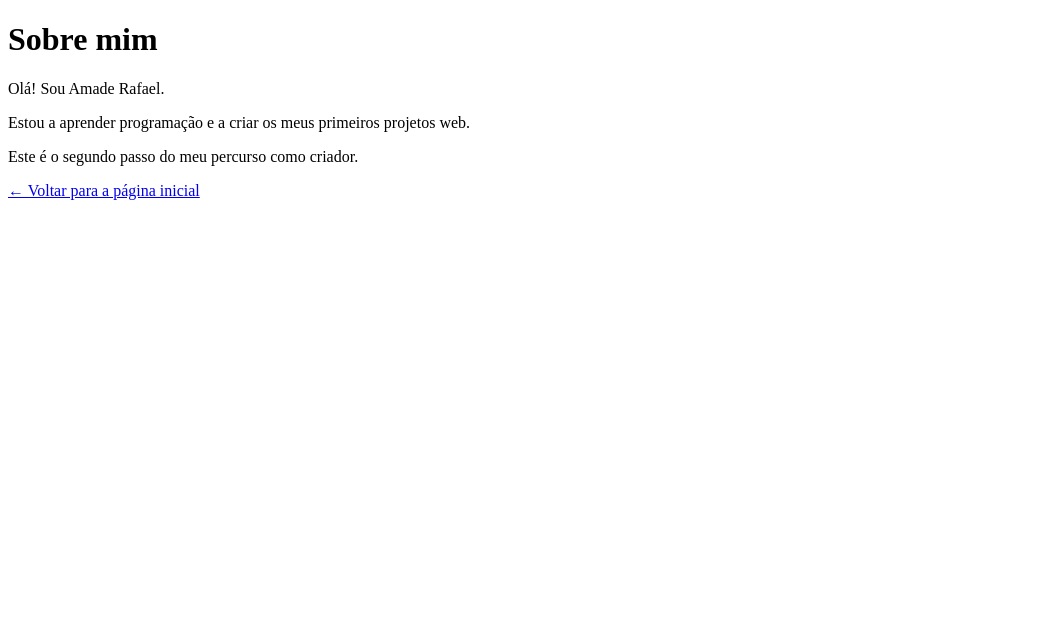
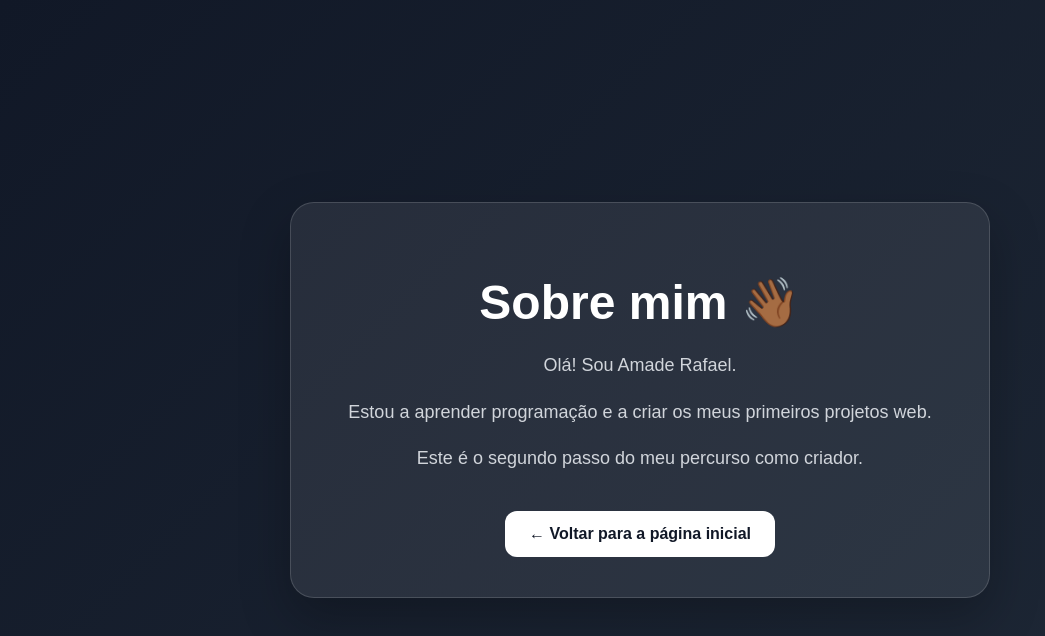
Before and after one commit to rafydinhorafael-stack/Meu-primeiro-site, a plain HTML site: page sobre.html in a window 1280 px wide. Shown: the whole page, without its empty margins (0-1045 px from the left). Drawn offline with Linux system fonts and the light colour scheme.

Commit message:
Update sobre.html

```diff
--- a/sobre.html
+++ b/sobre.html
@@ -4,26 +4,82 @@
   <meta charset="UTF-8">
   <meta name="viewport" content="width=device-width, initial-scale=1.0">
   <title>Sobre mim | Amade Rafael</title>
+
+  <style>
+    * {
+      box-sizing: border-box;
+    }
+
+    body {
+      margin: 0;
+      font-family: Arial, sans-serif;
+      background: linear-gradient(135deg, #111827, #1f2937);
+      color: white;
+      min-height: 100vh;
+      display: flex;
+      align-items: center;
+      justify-content: center;
+      padding: 24px;
+    }
+
+    .card {
+      width: 100%;
+      max-width: 700px;
+      background: rgba(255,255,255,0.08);
+      border: 1px solid rgba(255,255,255,0.15);
+      border-radius: 24px;
+      padding: 40px 28px;
+      text-align: center;
+      box-shadow: 0 20px 50px rgba(0,0,0,0.25);
+    }
+
+    h1 {
+      font-size: 48px;
+      margin-bottom: 20px;
+    }
+
+    p {
+      font-size: 18px;
+      line-height: 1.6;
+      color: #d1d5db;
+    }
+
+    .botao {
+      display: inline-block;
+      margin-top: 20px;
+      padding: 14px 24px;
+      background: white;
+      color: #111827;
+      text-decoration: none;
+      border-radius: 12px;
+      font-weight: bold;
+    }
+  </style>
 </head>
 
 <body>
 
-  <h1>Sobre mim</h1>
+  <main class="card">
 
-  <p>
-    Olá! Sou Amade Rafael.
-  </p>
+    <h1>Sobre mim 👋🏾</h1>
 
-  <p>
-    Estou a aprender programação e a criar os meus primeiros
-    projetos web.
-  </p>
+    <p>Olá! Sou Amade Rafael.</p>
 
-  <p>
-    Este é o segundo passo do meu percurso como criador.
-  </p>
+    <p>
+      Estou a aprender programação e a criar
+      os meus primeiros projetos web.
+    </p>
 
-  <a href="index.html">← Voltar para a página inicial</a>
+    <p>
+      Este é o segundo passo do meu percurso
+      como criador.
+    </p>
+
+    <a class="botao" href="index.html">
+      ← Voltar para a página inicial
+    </a>
+
+  </main>
 
 </body>
 </html>
```
